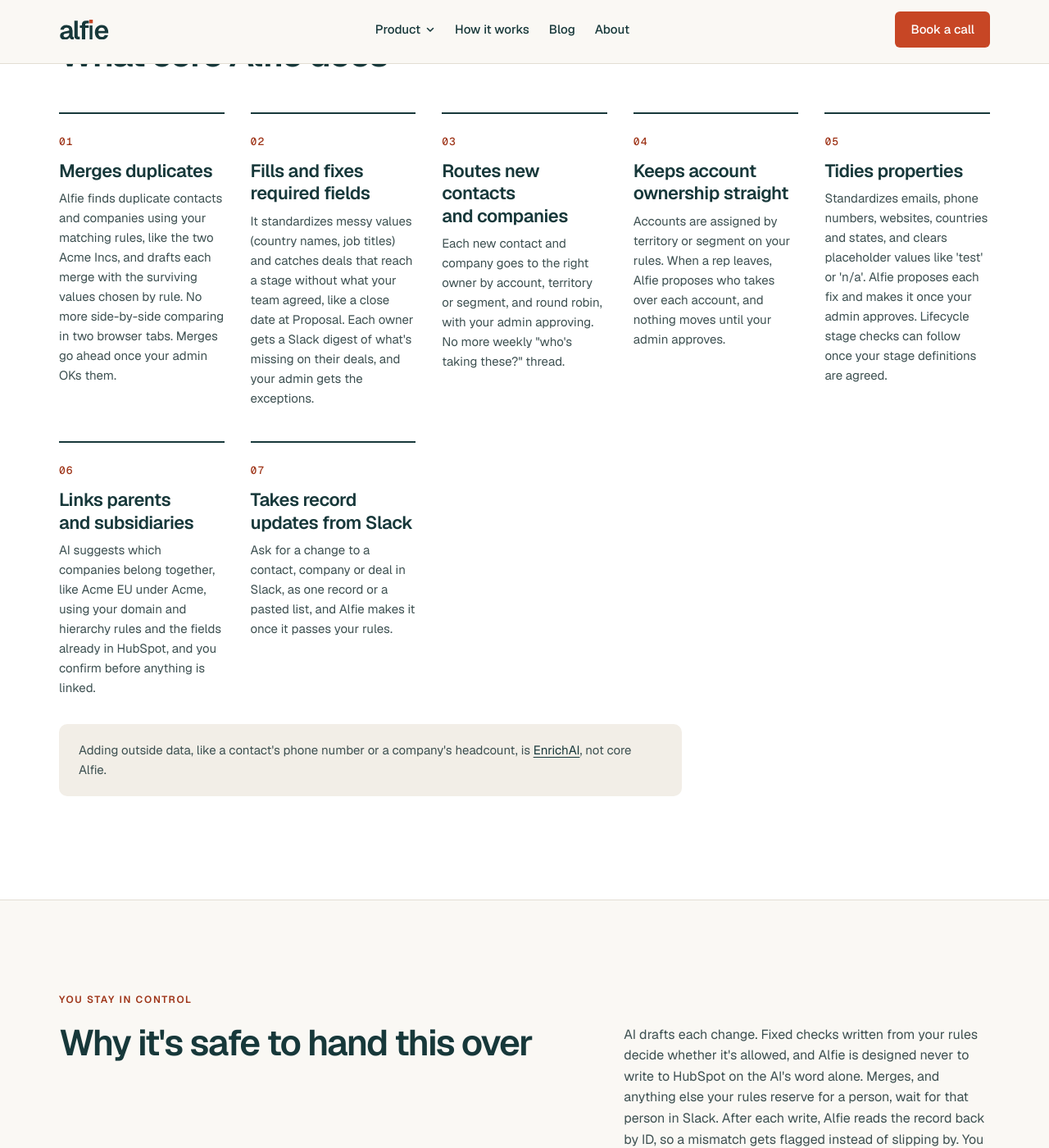
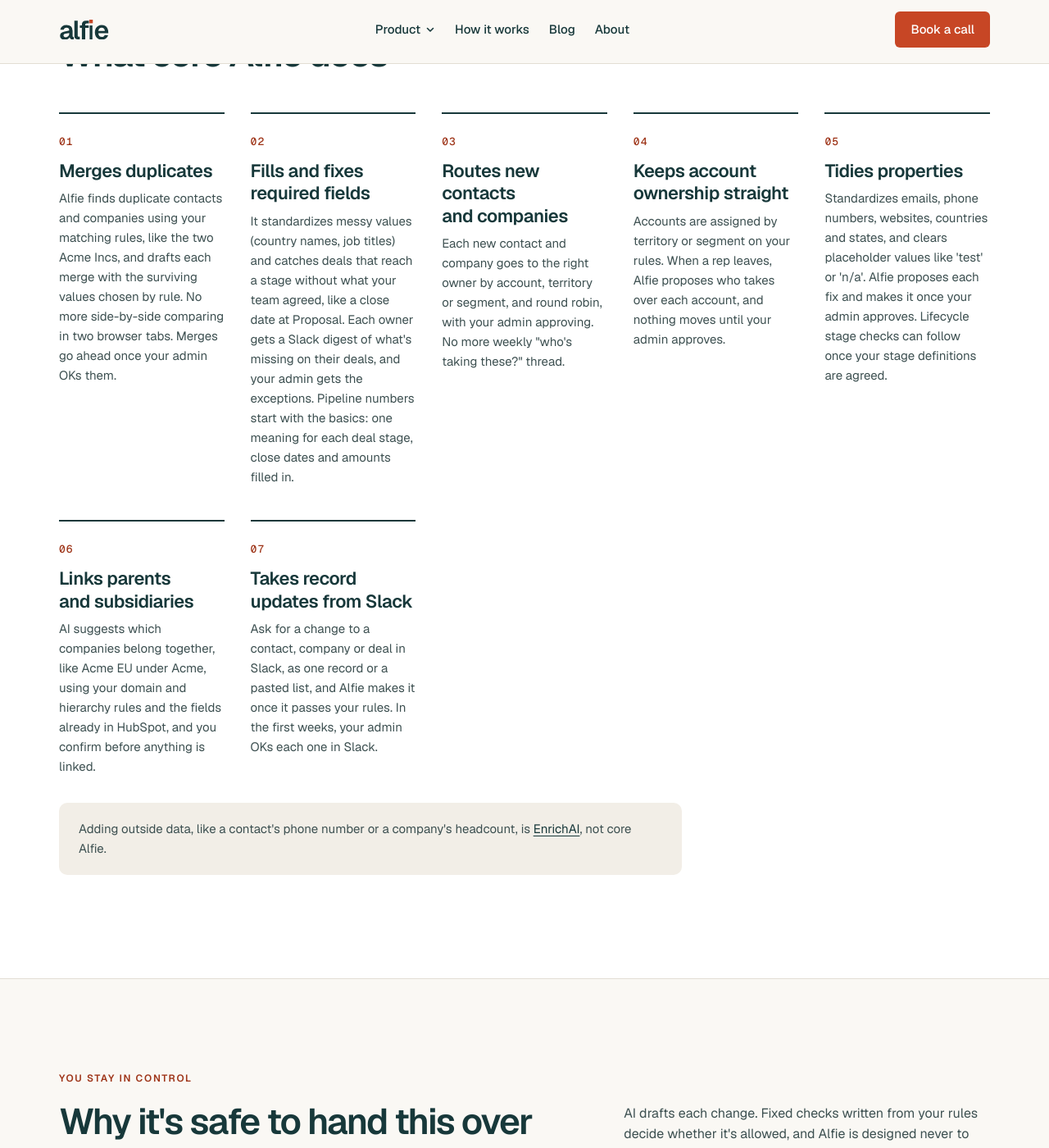
Before and after one commit to bsstaveley87/workwithalfie-site, a Jekyll site: the page built from features.html, in a window 1280 px wide and 1400 px high, scrolled down 697 px. Shown: the whole window at 82% size. Built offline with Jekyll 4.4.1, drawn with Linux system fonts in a browser that asks for light colours; some of the changed text lies outside the part shown.

Commit message:
Site review fixes: page copy (M1-M7, CRO a-d)

```diff
--- a/contact.html
+++ b/contact.html
@@ -11,6 +11,7 @@ sitemap: false
 <title>Book a call · Alfie</title>
 <meta name="robots" content="noindex">
 <link rel="canonical" href="{{ site.url }}/book/">
+<script>location.replace('/book/')</script>
 <meta http-equiv="refresh" content="0; url=/book/">
 </head>
 <body><p><a href="/book/">Book a call</a></p></body>
--- a/features.html
+++ b/features.html
@@ -21,12 +21,12 @@ service: { name: "Alfie", type: "HubSpot data cleanup, routing and account owner
   <h2 id="cap-title">What core Alfie does</h2>
   <ol class="steps">
     <li><span class="n" aria-hidden="true">01</span><h3>Merges duplicates</h3><p>Alfie finds duplicate contacts and companies using your matching rules, like the two Acme Incs, and drafts each merge with the surviving values chosen by rule. No more side-by-side comparing in two browser tabs. Merges go ahead once your admin OKs them.</p></li>
-    <li><span class="n" aria-hidden="true">02</span><h3>Fills and fixes required fields</h3><p>It standardizes messy values (country names, job titles) and catches deals that reach a stage without what your team agreed, like a close date at Proposal. Each owner gets a Slack digest of what's missing on their deals, and your admin gets the exceptions.</p></li>
+    <li><span class="n" aria-hidden="true">02</span><h3>Fills and fixes required fields</h3><p>It standardizes messy values (country names, job titles) and catches deals that reach a stage without what your team agreed, like a close date at Proposal. Each owner gets a Slack digest of what's missing on their deals, and your admin gets the exceptions. Pipeline numbers start with the basics: one meaning for each deal stage, close dates and amounts filled in.</p></li>
     <li><span class="n" aria-hidden="true">03</span><h3>Routes new contacts and companies</h3><p>Each new contact and company goes to the right owner by account, territory or segment, and round robin, with your admin approving. No more weekly "who's taking these?" thread.</p></li>
     <li><span class="n" aria-hidden="true">04</span><h3>Keeps account ownership straight</h3><p>Accounts are assigned by territory or segment on your rules. When a rep leaves, Alfie proposes who takes over each account, and nothing moves until your admin approves.</p></li>
     <li><span class="n" aria-hidden="true">05</span><h3>Tidies properties</h3><p>Standardizes emails, phone numbers, websites, countries and states, and clears placeholder values like 'test' or 'n/a'. Alfie proposes each fix and makes it once your admin approves. Lifecycle stage checks can follow once your stage definitions are agreed.</p></li>
     <li><span class="n" aria-hidden="true">06</span><h3>Links parents and subsidiaries</h3><p>AI suggests which companies belong together, like Acme EU under Acme, using your domain and hierarchy rules and the fields already in HubSpot, and you confirm before anything is linked.</p></li>
-    <li><span class="n" aria-hidden="true">07</span><h3>Takes record updates from Slack</h3><p>Ask for a change to a contact, company or deal in Slack, as one record or a pasted list, and Alfie makes it once it passes your rules.</p></li>
+    <li><span class="n" aria-hidden="true">07</span><h3>Takes record updates from Slack</h3><p>Ask for a change to a contact, company or deal in Slack, as one record or a pasted list, and Alfie makes it once it passes your rules. In the first weeks, your admin OKs each one in Slack.</p></li>
   </ol>
   <p class="note">Adding outside data, like a contact's phone number or a company's headcount, is <a href="/enrichai/">EnrichAI</a>, not core Alfie.</p>
 </div></section>
@@ -34,7 +34,7 @@ service: { name: "Alfie", type: "HubSpot data cleanup, routing and account owner
 <section class="sec" id="control" aria-labelledby="ctl-title"><div class="wrap">
   <p class="label">You stay in control</p>
   <h2 id="ctl-title">Why it's safe to hand this over</h2>
-  <p class="intro-text">AI drafts each change. Fixed checks written from your rules decide whether it's allowed, and Alfie is designed never to write to HubSpot on the AI's word alone. Merges, and anything else your rules reserve for a person, wait for that person in Slack. After each write, Alfie reads the record back by ID, so a mismatch gets flagged instead of slipping by. You can export a record of each change Alfie makes.</p>
+  <p class="intro-text">AI drafts each change. Fixed checks written from your rules decide whether it's allowed, and Alfie is designed never to write to HubSpot on the AI's word alone. Merges, and anything else your rules reserve for a person, wait for that person in Slack. After each write, Alfie is designed to read the record back by ID and flag any mismatch. You can export a record of each change Alfie makes.</p>
   <p class="ex"><span class="ex-tag">Example</span>Didn't pass rule 2.3: close date is required at Proposal. Nothing was changed.</p>
   <a class="textlink" href="/security/">How we handle access and data</a>
 </div></section>
@@ -45,7 +45,7 @@ service: { name: "Alfie", type: "HubSpot data cleanup, routing and account owner
   <p class="intro-text">If the founder runs HubSpot today, or a sales, marketing or ops lead who picked it up along the way, Alfie does the upkeep without a full-time hire. If you already have a RevOps person, Alfie does the repetitive part and they set the direction.</p>
   <ol class="steps c2">
     <li><span class="n" aria-hidden="true">01</span><h3>Quick start</h3><p>We connect HubSpot and Slack and agree the first rules with you. Which fields are required at each stage? How are duplicates matched? Who gets new contacts?</p></li>
-    <li><span class="n" aria-hidden="true">02</span><h3>Day one</h3><p>Alfie checks your records, proposes fixes, and starts working through the backlog.</p></li>
+    <li><span class="n" aria-hidden="true">02</span><h3>First week</h3><p>Alfie checks your records and proposes fixes. Then it starts on the backlog as your admin OKs them.</p></li>
     <li><span class="n" aria-hidden="true">03</span><h3>The next process</h3><p>When you're ready, we pick it together and Alfie takes it on.</p></li>
     <li><span class="n" aria-hidden="true">04</span><h3>Services, if you need them</h3><p>For processes that are custom or were never defined. <a href="/services/">About Services</a></p></li>
   </ol>
--- a/how-it-works.html
+++ b/how-it-works.html
@@ -22,7 +22,7 @@ faq_ids: [faq_no-rules, faq_workflows, faq_approval, security_q-overwrite]
     <li><span class="n" aria-hidden="true">01</span><h3>Alfie finds the work</h3><p>Some jobs come from your rules: Alfie checks your records and spots the duplicate pair, the deal at Proposal with no close date, the 40 new contacts with no owner. Some come from your team in Slack: "Move Acme to Sarah," or a pasted list of 60 records to update.</p><p class="ex"><span class="ex-tag">Example</span>Found 3 duplicate company pairs and 6 deals at Proposal missing a close date.</p></li>
     <li><span class="n" aria-hidden="true">02</span><h3>It prepares the fix</h3><p>AI drafts each change from the request and your HubSpot data. Fixed checks written from your rules decide whether it's allowed. If it fails a rule, nothing is written and Alfie says which rule stopped it.</p><p class="ex"><span class="ex-tag">Example</span>Territory passes. Acme is owned by Jordan today.</p></li>
     <li><span class="n" aria-hidden="true">03</span><h3>It goes ahead, or waits for the right person</h3><p>Rules your admin has signed off run on their own. Merges, and anything your rules reserve for a person, wait for that person in Slack. Rule 1.1, for example, sends account moves to Dana, the sales lead.</p><p class="ex"><span class="ex-tag">Example</span>Rule 1.1: moving an account to a different rep needs the sales lead. @Dana</p></li>
-    <li><span class="n" aria-hidden="true">04</span><h3>It makes the change and checks it stuck</h3><p>Alfie writes to HubSpot, then reads the record back by ID. It isn't marked done until HubSpot matches. Each change goes into a record you can export.</p><p class="ex"><span class="ex-tag">Example</span>Acme assigned to Sarah. Confirmed in HubSpot.</p></li>
+    <li><span class="n" aria-hidden="true">04</span><h3>It makes the change and checks it stuck</h3><p>Alfie writes to HubSpot, then reads the record back by ID. It's designed not to mark anything done until HubSpot matches. Each change goes into a record you can export.</p><p class="ex"><span class="ex-tag">Example</span>Acme assigned to Sarah. Confirmed in HubSpot.</p></li>
   </ol>
 </div></section>
 
@@ -48,7 +48,7 @@ faq_ids: [faq_no-rules, faq_workflows, faq_approval, security_q-overwrite]
     <h3>By the end of month one, you should have:</h3>
     <ul class="list">
       <li>A backlog of duplicates and missing fields worked through, with a before-and-after view</li>
-      <li>New contacts and companies going to the right owner without anyone sorting them</li>
+      <li>New contacts and companies routed to the right owner, with your admin OK-ing them in Slack instead of sorting them by hand</li>
       <li>Rules for clean data, required fields and routing, in writing</li>
     </ul>
   </div>
--- a/who-its-for.html
+++ b/who-its-for.html
@@ -28,6 +28,7 @@ crumb: "Who it's for"
 <section class="sec alt" id="revops" aria-labelledby="wr-title"><div class="wrap split">
   <div><p class="label">An early RevOps hire</p><h2 id="wr-title">You're the first RevOps hire</h2></div>
   <div><p class="intro-text">You know what's wrong with the CRM. You've had a list since your first week. You just can't get to it between board prep and the Monday pipeline review. Think of Alfie as a second pair of hands: you set the rules, and Alfie does the merging, reassigning and field-fixing, each change checked and recorded. You get your week back for the next process.</p>
+  <p class="intro-text">Hiring your first RevOps lead? Alfie can work through the backlog and get the rules written down while you hire, so their first month goes on the next process.</p>
   <a class="textlink" href="/how-it-works/">How it works</a></div>
 </div></section>
 
```
Also changed, not shown: index.html (+4 -4 lines).
